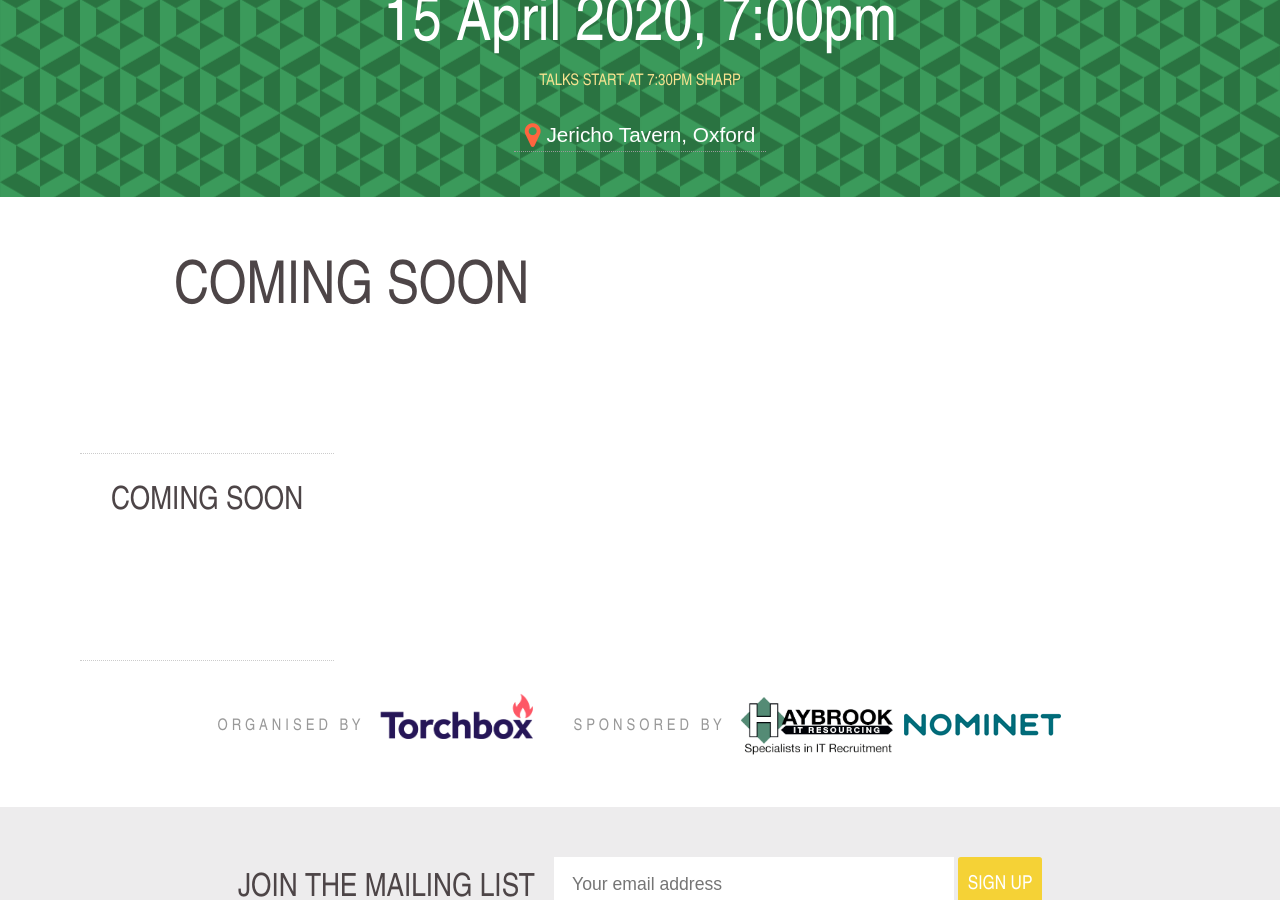
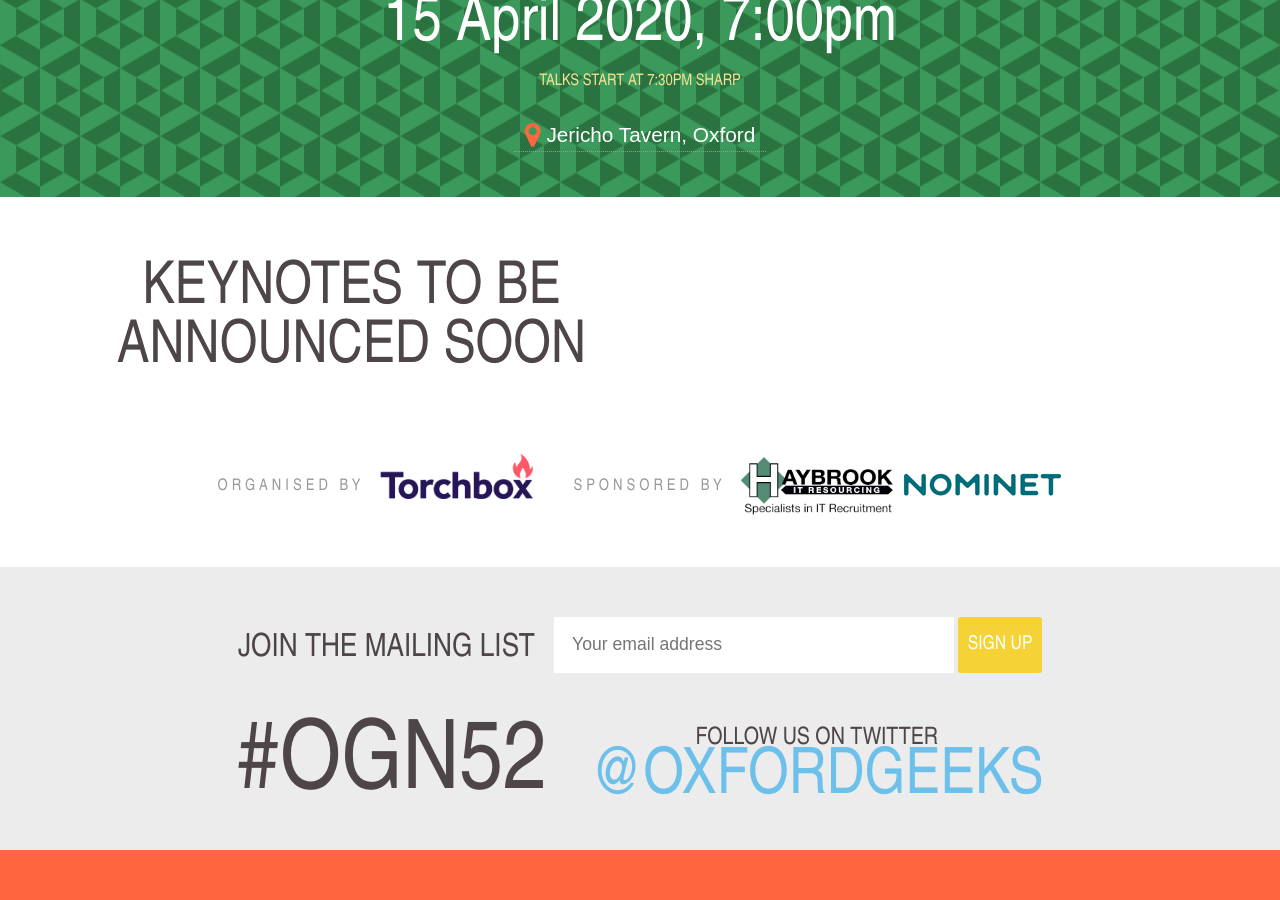
Before and after one commit to torchbox/ogn, a Jekyll site: the page built from _posts/2020-04-15-ogn52.markdown, in a window 1280 px wide and 900 px high, scrolled down 427 px. Built offline with Jekyll 4.4.1, drawn with Linux system fonts in a browser that asks for light colours; nearby versions of some CDN libraries; Markdown is read by kramdown in place of the engine named in the settings.

Commit message:
Keynotes soon

```diff
--- a/_posts/2020-04-15-ogn52.markdown
+++ b/_posts/2020-04-15-ogn52.markdown
@@ -32,7 +32,7 @@
 
 <ul class="keynotes">
      <li itemprop="performer" itemscope="itemscope" itemtype="http://schema.org/Person">
-        <h2 itemprop="name">Coming soon</h2>
+        <h2 itemprop="name">Keynotes to be announced soon</h2>
     </li>
     <!-- <li itemprop="performer" itemscope="itemscope" itemtype="http://schema.org/Person">
        <h2 itemprop="name">Steve Taylor</h2>
@@ -48,12 +48,12 @@
   </li> -->
 </ul>
 
-<ul class="microslots">
+<!-- <ul class="microslots">
     <li itemprop="performer" itemscope="itemscope" itemtype="http://schema.org/Person">
         <h2 itemprop="name">Coming soon</h2>
     </li>
-    <!-- <li itemprop="performer" itemscope="itemscope" itemtype="http://schema.org/Person">
+    <li itemprop="performer" itemscope="itemscope" itemtype="http://schema.org/Person">
         <h2 itemprop="name">Joe Wass</h2>
         <p>User Experience for toddlers</p>
-    </li> -->
-</ul>
+    </li>
+</ul> -->
```
